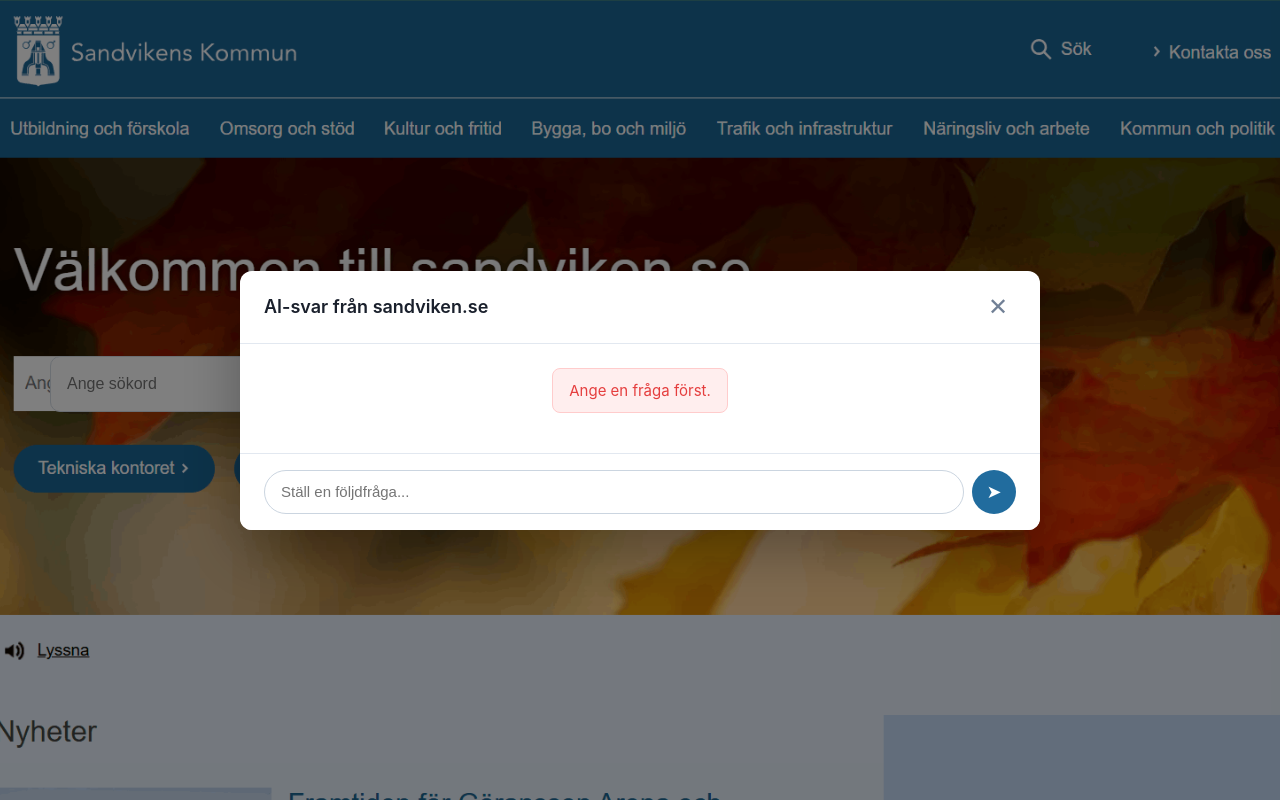
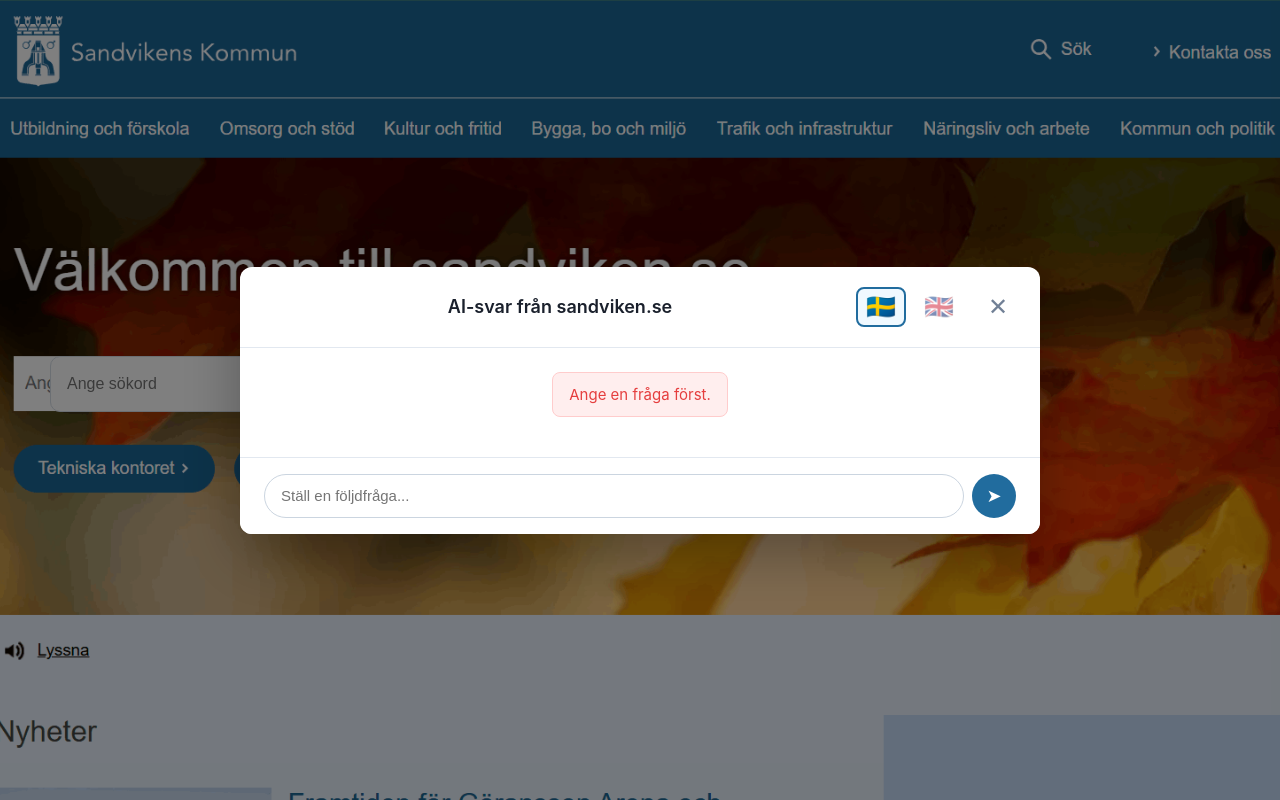
Before and after one commit to Zappapappa/Kommun-ai-Sandviken, a React (Vite) app: page / in a window 1280 px wide. Both pictures are taken after a click on the button "Sök". Built offline with nearby package versions, Linux system fonts and the light colour scheme.

Commit message:
Add language selector (SV/EN) with Azure Translator

```diff
--- a/src/components/SearchWidget.jsx
+++ b/src/components/SearchWidget.jsx
@@ -30,6 +30,7 @@ export default function SearchWidget({
   const [chatHistory, setChatHistory] = useState([]);
   const [error, setError] = useState('');
   const [playingIndex, setPlayingIndex] = useState(null);
+  const [language, setLanguage] = useState('sv'); // 'sv' or 'en'
   const audioRef = useRef(null);
   const closeButtonRef = useRef(null);
   const previouslyFocusedElementRef = useRef(null);
@@ -85,6 +86,36 @@ export default function SearchWidget({
       }, 100);
     }
   }, [chatHistory]);
+
+  // Translate answers when language changes
+  useEffect(() => {
+    if (language === 'en') {
+      translateAnswers();
+    }
+  }, [language]);
+
+  const translateAnswers = async () => {
+    const updatedHistory = await Promise.all(
+      chatHistory.map(async (item) => {
+        if (item.type === 'answer' && !item.translatedText) {
+          try {
+            const res = await fetch('/api/translate', {
+              method: 'POST',
+              headers: { 'Content-Type': 'application/json' },
+              body: JSON.stringify({ text: item.text, targetLang: 'en' }),
+            });
+            const data = await res.json();
+            return { ...item, translatedText: data.translatedText };
+          } catch (err) {
+            console.error('Translation error:', err);
+            return item;
+          }
+        }
+        return item;
+      })
+    );
+    setChatHistory(updatedHistory);
+  };
 
   // Sök-funktion
   const handleSearch = async () => {
@@ -304,11 +335,37 @@ export default function SearchWidget({
               <h2 id="modal-title" style={styles.modalTitle}>
                 {title}
               </h2>
+
+              {/* Language selector */}
+              <div style={styles.languageSelector}>
+                <button
+                  onClick={() => setLanguage('sv')}
+                  style={{
+                    ...styles.languageButton,
+                    ...(language === 'sv' ? styles.languageButtonActive : {})
+                  }}
+                  title="Svenska"
+                >
+                  🇸🇪
+                </button>
+                <button
+                  onClick={() => setLanguage('en')}
+                  style={{
+                    ...styles.languageButton,
+                    ...(language === 'en' ? styles.languageButtonActive : {})
+                  }}
+                  title="English"
+                >
+                  🇬🇧
+                </button>
+              </div>
+
               <button
                 onClick={() => {
                   setOpen(false);
                   setChatHistory([]);
                   setError('');
+                  setLanguage('sv');
                 }}
                 aria-label="Stäng"
                 style={styles.closeButton}
@@ -332,9 +389,14 @@ export default function SearchWidget({
                     {item.type === 'answer' && (
                       <div style={styles.answerBubble}>
                         <div style={styles.answerHeader}>
-                          <p style={styles.answerText}>{item.text}</p>
+                          <p style={styles.answerText}>
+                            {language === 'en' && item.translatedText ? item.translatedText : item.text}
+                          </p>
                           <button
-                            onClick={() => handlePlayAudio(item.text, index)}
+                            onClick={() => handlePlayAudio(
+                              language === 'en' && item.translatedText ? item.translatedText : item.text,
+                              index
+                            )}
                             style={styles.playButton}
                             title="Lyssna på svaret"
                             aria-label="Spela upp svar"
@@ -539,6 +601,28 @@ const styles = {
     fontWeight: '600',
     color: '#1a202c',
     margin: 0,
+    flex: 1,
+  },
+  languageSelector: {
+    display: 'flex',
+    gap: '8px',
+    marginLeft: 'auto',
+    marginRight: '16px',
+  },
+  languageButton: {
+    background: 'none',
+    border: '2px solid transparent',
+    fontSize: '24px',
+    cursor: 'pointer',
+    padding: '4px 8px',
+    borderRadius: '8px',
+    transition: 'all 0.2s',
+    opacity: 0.5,
+  },
+  languageButtonActive: {
+    opacity: 1,
+    borderColor: '#216c9e',
+    background: '#f0f9ff',
   },
   closeButton: {
     background: 'none',
```
Also changed, not shown: api/translate.js (added, +62 -0 lines).
